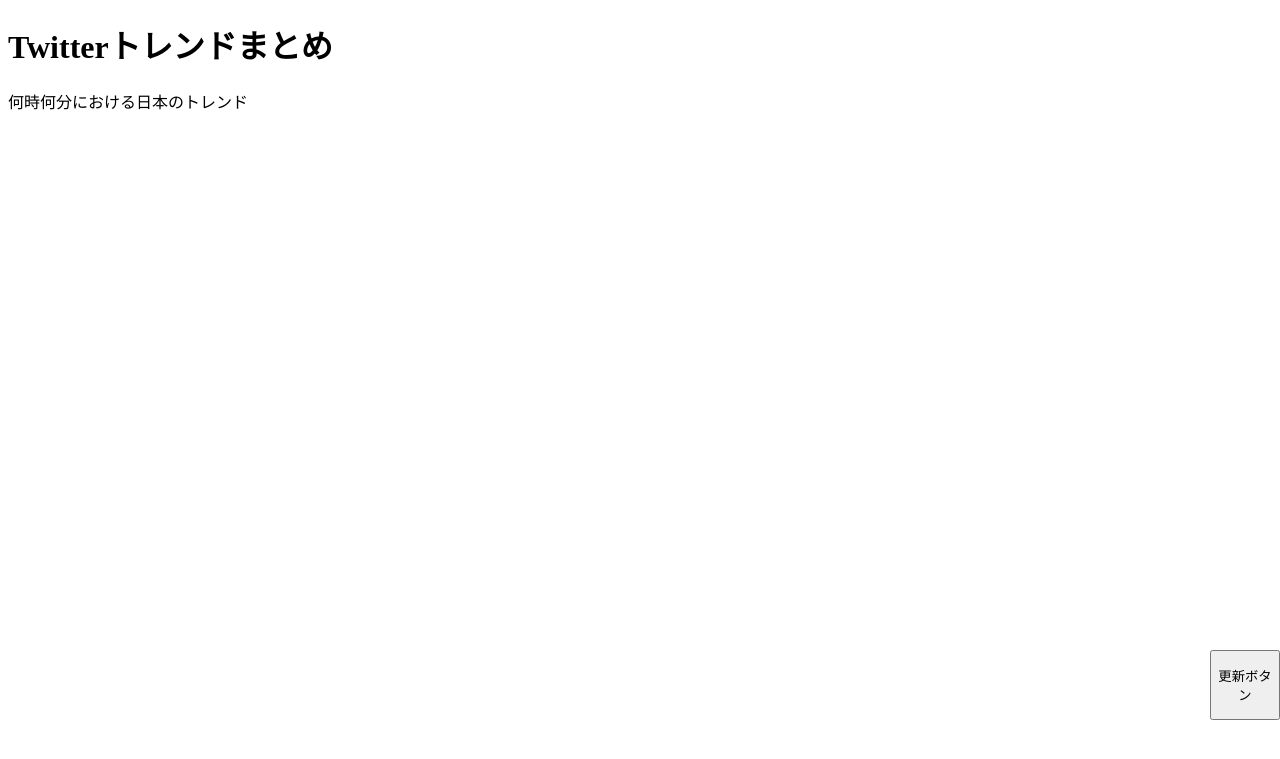
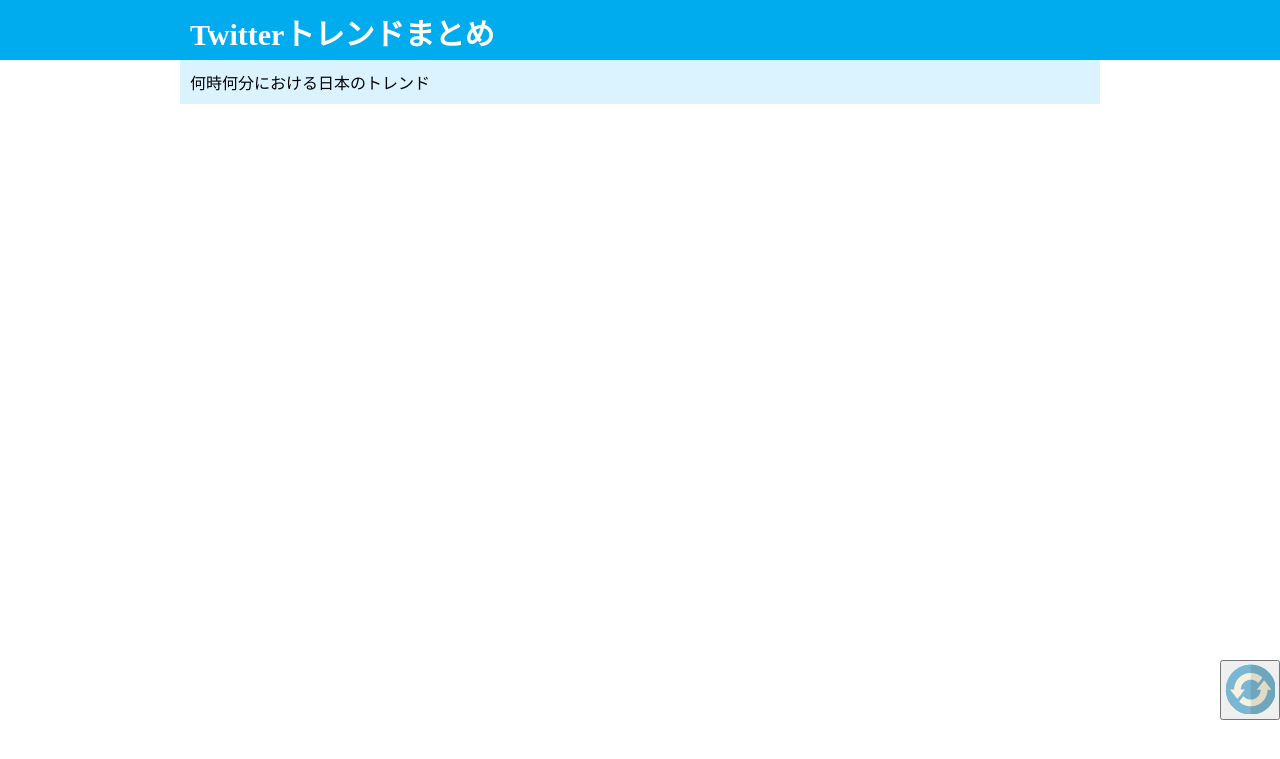
Before and after one commit to 2020-AIT-OOP2-Group5/Twitter-Trends, a Python web app: template template/index.html in a window 1280 px wide. Shown: the top 759 px of the page. Run offline with Jinja, Linux system fonts and the light colour scheme; the template is opened without the code that fills it, so the values that code supplies are empty.

Commit message:
cssを割り当てて作り込みしました

```diff
--- a/template/index.html
+++ b/template/index.html
@@ -19,6 +19,6 @@
 	</tr>
   </div>
 </div>
-<div id="update"><button type="submit" class="btn">更新ボタン</button></div><!--更新ボタン-->
+<div id="update"><button type="submit" class="btn"><input type="image" src="update.png"></button></div><!--更新ボタン-->
 </body>
 </html>
--- a/template/style.css
+++ b/template/style.css
@@ -1,17 +1,41 @@
 @charset "UTF-8";
 /* CSS Document */
+*{
+	margin: 0px;
+	padding: 0px;
+}
+
+#header{
+	width: 100%;
+	height: 60px;
+	background-color: #00aced;
+}
+#header h1{
+	width: 900px;
+	margin: 0 auto;
+	font-size: 30px;
+	padding: 10px;
+	color: #FFF;
+}
+
+#main{
+	width: 900px;
+	margin: 0 auto;
+	padding: 10px;
+	background-color:#DAF3FF;
+}
 
 #update{
-	width: 70px;
-	height: 70px;
+	width: 60px;
+	height: 60px;
 	position: fixed;
 	z-index:1;
 	bottom: 80px;
 	right: 0px;
 }
 .btn{
-	width: 70px;
-	height: 70px;
+	width: 60px;
+	height: 60px;
 }
 #tweet td{
 	width: 100%;
```
Also changed, not shown: template/update.png (added).
